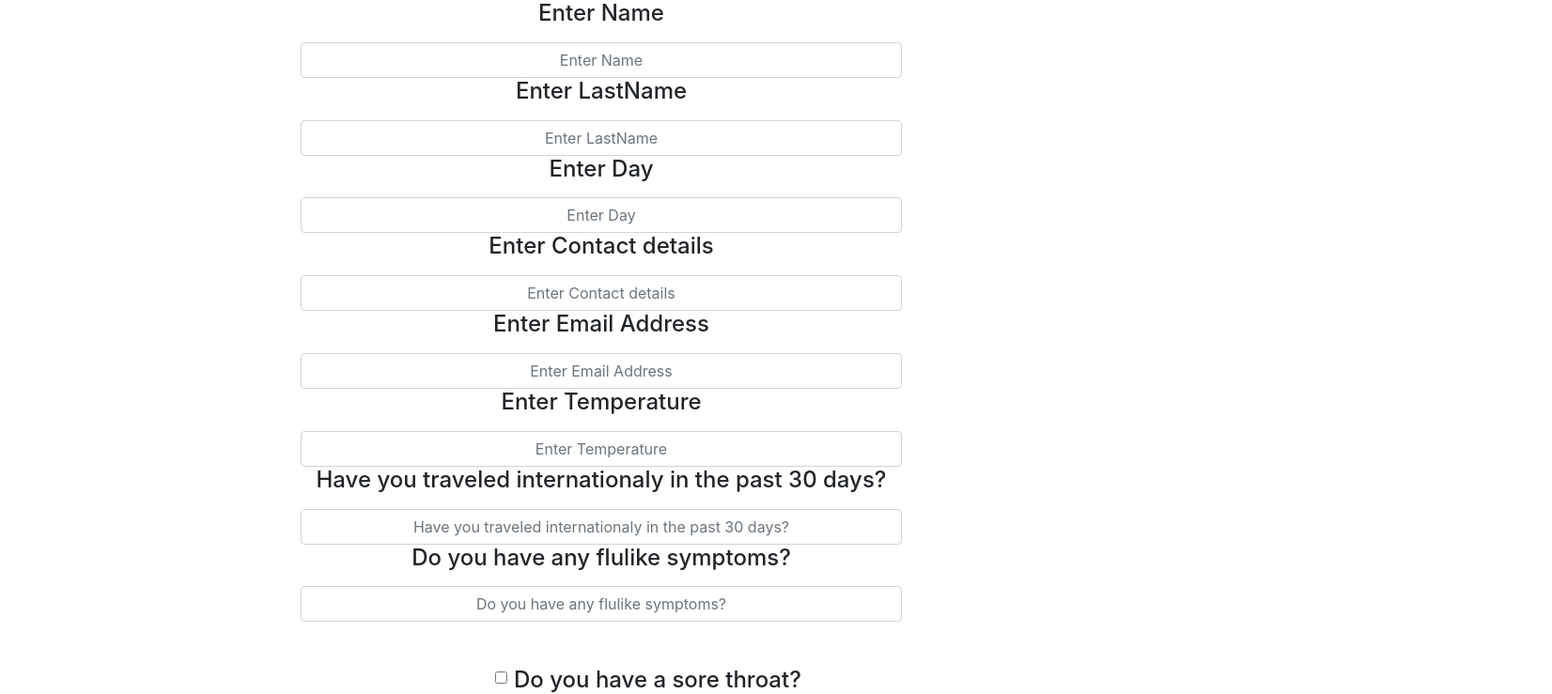
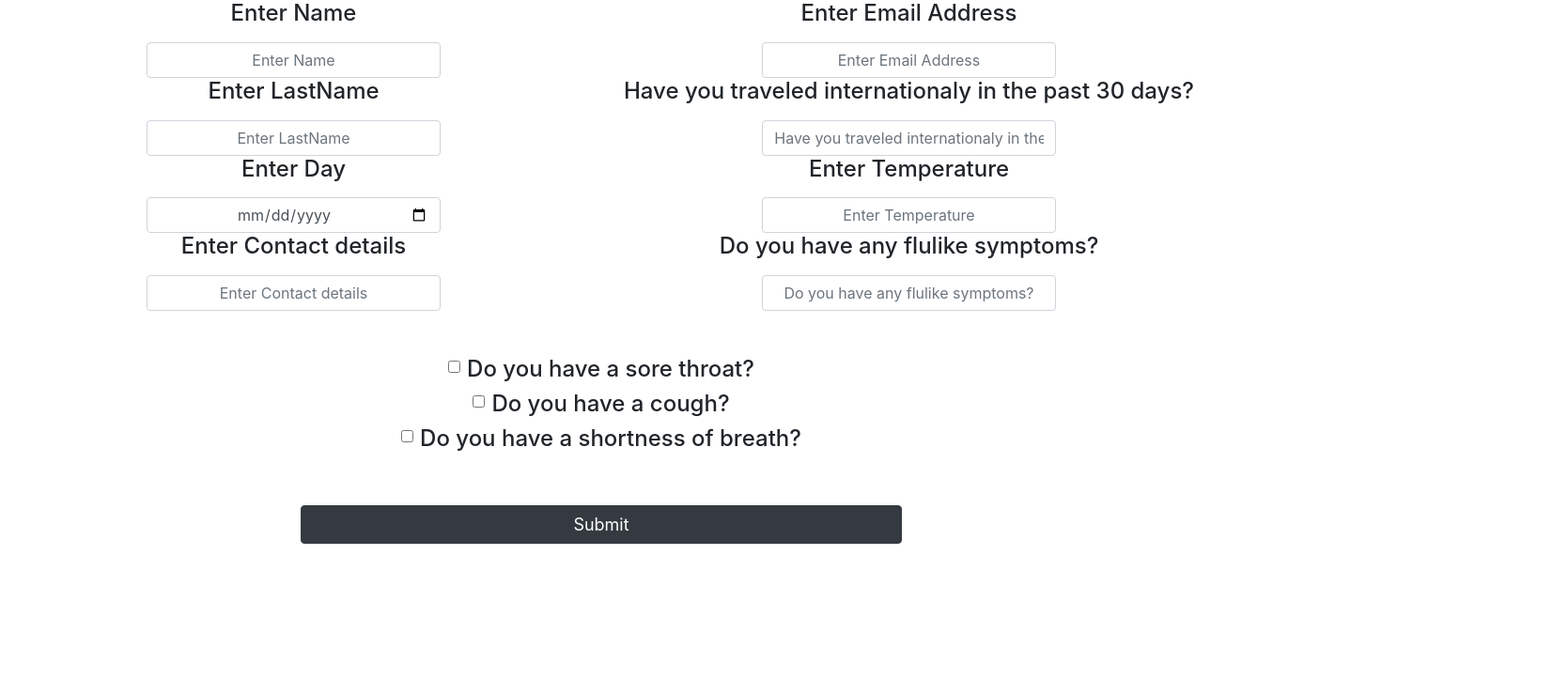
Before and after one commit to ThatoMahloko/covid19, a React (Create React App) app: page / in a window 1280 px wide. Shown: the top 739 px of the page at 94% size, 1652 px wide, since content can reach past the window. Built offline with nearby package versions, Linux system fonts and the light colour scheme.

Commit message:
first commit

```diff
--- a/package.json
+++ b/package.json
@@ -6,6 +6,7 @@
     "@testing-library/jest-dom": "^5.14.1",
     "@testing-library/react": "^11.2.7",
     "@testing-library/user-event": "^12.8.3",
+    "expo-cli": "^4.10.0",
     "react": "^17.0.2",
     "react-dom": "^17.0.2",
     "react-scripts": "4.0.3",
--- a/src/components/FormAddCells.jsx
+++ b/src/components/FormAddCells.jsx
@@ -19,7 +19,7 @@ const FormAddCells = ({ addEntry }) => {
 
     const handleSubmit = (e) => {
         e.preventDefault();
-        addEntry(name, lastName, day, contactNumber, email, temperature, internationalTravel, symptoms, soreThroat, cough, shortnesOfBreath, id);
+        addEntry(name, lastName, day, contactNumber, email, temperature, internationalTravel, symptoms, soreThroat, cough, shortnesOfBreath);
         setId('');
         setName('');
         setLastName('');
@@ -37,6 +37,8 @@ const FormAddCells = ({ addEntry }) => {
         <div>
             <form onSubmit={handleSubmit} >
                 <div >
+                    <div className="row">
+                        <div className="col">
                             <h4><label >Enter Name</label></h4>
                             <input type="text" className="form-control w-50" placeholder="Enter Name" required onChange={(e) => setName(e.target.value)} />
 
@@ -44,47 +46,52 @@ const FormAddCells = ({ addEntry }) => {
                             <input type="text" className="form-control w-50" placeholder="Enter LastName" required onChange={(e) => setLastName(e.target.value)} />
 
                             <h4><label >Enter Day</label></h4>
-                    <input type="text" className="form-control w-50" placeholder="Enter Day" required onChange={(e) => setDay(e.target.value)} />
+                            <input type="date" className="form-control w-50" placeholder="Enter Day" required onChange={(e) => setDay(e.target.value)} />
 
                             <h4><label >Enter Contact details</label></h4>
                             <input type="text" className="form-control w-50" placeholder="Enter Contact details" required onChange={(e) => setContactNumber(e.target.value)} />
-
+                        </div>
+                        <div className="col">
                             <h4><label >Enter Email Address</label></h4>
                             <input type="email" className="form-control w-50" placeholder="Enter Email Address" required onChange={(e) => setEmail(e.target.value)} />
+
+                            <h4><label >Have you traveled internationaly in the past 30 days?</label></h4>
+                            <input type="text" className="form-control w-50" placeholder="Have you traveled internationaly in the past 30 days?" required onChange={(e) => setInternationalTravel(e.target.value)} />
 
                             <h4><label >Enter Temperature</label></h4>
                             <input type="text" className="form-control w-50" placeholder="Enter Temperature" required onChange={(e) => setTemperature(e.target.value)} />
 
-                    <h4><label >Have you traveled internationaly in the past 30 days?</label></h4>
-                    <input type="text" className="form-control w-50" placeholder="Have you traveled internationaly in the past 30 days?" required onChange={(e) => setInternationalTravel(e.target.value)} />
+                            <h4><label >Do you have any flulike symptoms?</label></h4>
+                            <input type="text" className="form-control w-50" placeholder="Do you have any flulike symptoms?" required onChange={(e) => setSymptoms(e.target.valu)} />
 
-                    <h4><label >Do you have any flulike symptoms?</label></h4>
-                    <input type="text" className="form-control w-50" placeholder="Do you have any flulike symptoms?" required onChange={(e) => setSymptoms(e.target.checked)} />
+                        </div>
+                    </div>
 
-                    <div className="container mt-5" style={{textAlign:"left", marginLeft:"40%"}}>
+
+                    <div className="container mt-5" style={{ textAlign: "center"}}>
                         <div className="form-check">
-                        <input className="form-check-input" value="yes" type="checkbox" name="soreThroatY" checked={soreThroat} onChange={(e)=> setSoreThroat(e.target.checked)}/>
+                            <input className="form-check-input" value="yes" type="checkbox" name="soreThroatY" checked={soreThroat} onChange={(e) => setSoreThroat(e.target.checked)} />
                             <label className="form-check-label">
                                 <h4>Do you have a sore throat?</h4>
                             </label>
                         </div>
 
                         <div className="form-check">
-                        <input className="form-check-input" value="yes" type="checkbox" name="cough" checked={cough} onChange={(e)=> setCough(e.target.checked)}/>
+                            <input className="form-check-input" value="yes" type="checkbox" name="cough" checked={cough} onChange={(e) => setCough(e.target.checked)} />
                             <label className="form-check-label">
                                 <h4>Do you have a cough?</h4>
                             </label>
                         </div>
 
                         <div className="form-check">
-                        <input className="form-check-input" value="yes" type="checkbox" name="shortBreath" checked={shortnesOfBreath} onChange={(e)=> setShortnessOfBreath(e.target.checked)}/>
+                            <input className="form-check-input" value="yes" type="checkbox" name="shortBreath" checked={shortnesOfBreath} onChange={(e) => setShortnessOfBreath(e.target.checked)} />
                             <label className="form-check-label">
                                 <h4>Do you have a shortness of breath?</h4>
                             </label>
                         </div>
                     </div>
 
-                    <button type="submit" className="btn btn-dark mt-5 w-50 h-10">Submit</button>
+                    <button type="submit" className="btn btn-dark mt-5 mb-5 w-50 h-10">Submit</button>
 
                 </div>
             </form>
--- a/src/components/Table.jsx
+++ b/src/components/Table.jsx
@@ -7,8 +7,8 @@ const Table = () => {
     const [cells, setCells] = useState([
 
     ]);
-    const addEntry = (name, lastName, day, contactNumber, Email, temperature, internationalTravel, symptoms, soreThroat, cough, shortnesOfBreath, id) => {
-        setCells([...cells, { name, lastName, day, contactNumber, Email, temperature, internationalTravel, symptoms, soreThroat, cough, shortnesOfBreath, id: uuid() }])
+    const addEntry = (name, lastName, day, contactNumber, email, temperature, internationalTravel, symptoms, soreThroat, cough, shortnesOfBreath) => {
+        setCells([...cells, {name, lastName, day, contactNumber, email, temperature, internationalTravel, symptoms, soreThroat, cough, shortnesOfBreath, id: uuid() }])
     }
 
     const handleDelete = val =>{
```
Also changed, not shown: 1 other file (tests, documents, lock files or other folders). Lines whose indentation alone changed are shown as unchanged.
